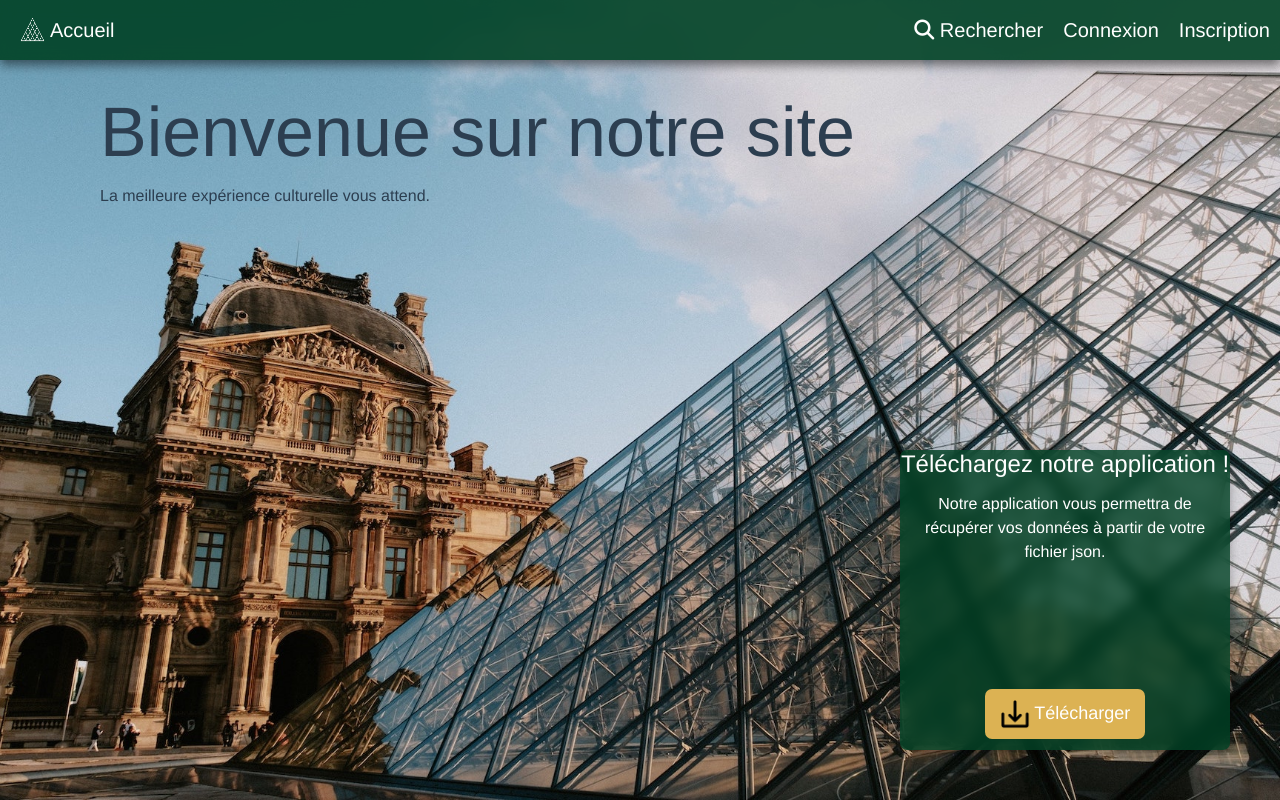
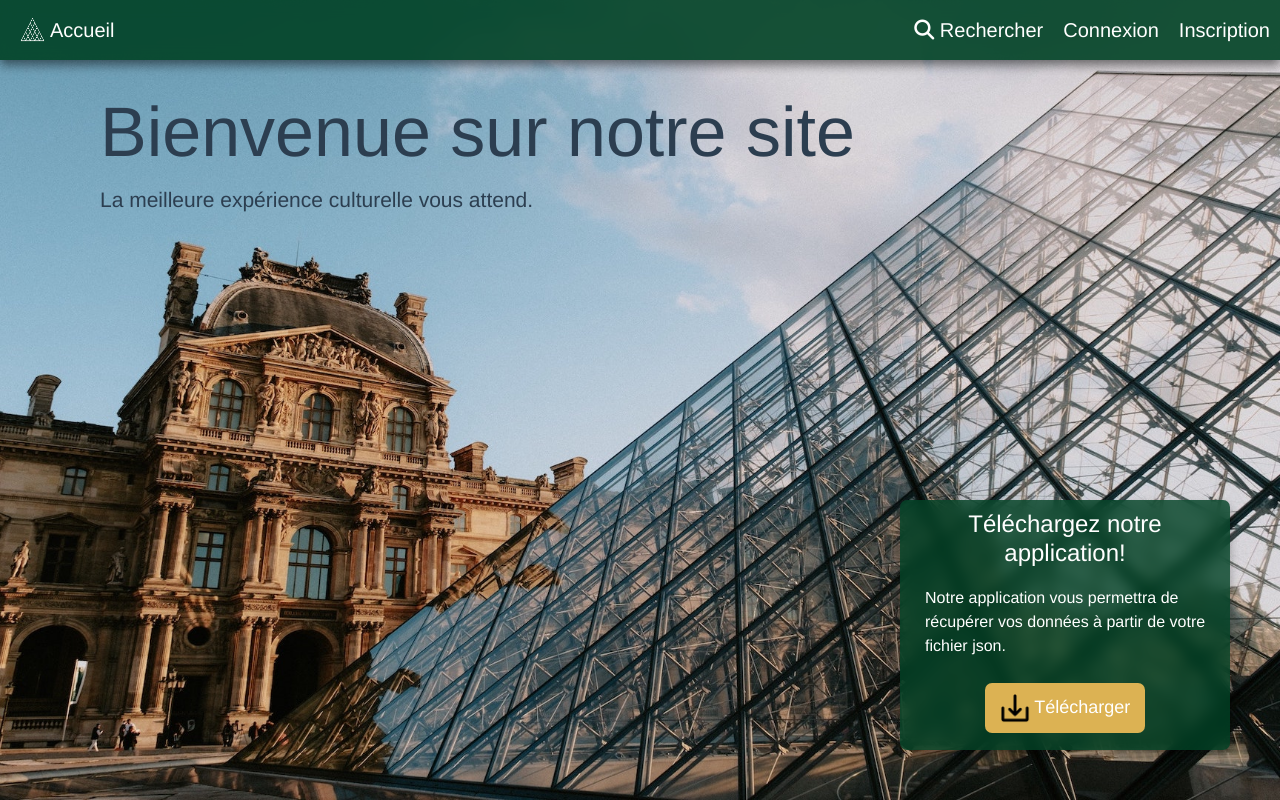
Before and after one commit to PauloMoq/SAE5A-01, a Vue app in the folder frontend/: page /#/ in a window 1280 px wide. Built offline with nearby package versions, Linux system fonts and the light colour scheme; what vue-sweetalert2 would draw is missing.

Commit message:
[SAE5A-01 #56] Liaison du Front avec le back

```diff
--- a/frontend/src/views/HomePage.vue
+++ b/frontend/src/views/HomePage.vue
@@ -5,13 +5,13 @@
       <div class="hero">
         <div class="hero-content">
           <h1>Bienvenue sur notre site</h1>
-          <p>La meilleure expérience culturelle vous attend.</p>
+          <p id="description">La meilleure expérience culturelle vous attend.</p>
         </div>
 
         <div class="container-application">
-          <h4>Téléchargez notre application !</h4>
+          <h4>Téléchargez notre application!</h4>
           <p>Notre application vous permettra de récupérer vos données à partir de votre fichier json.</p>
-          <a href="https://raw.githubusercontent.com/Moquequette/SAE5A-01/main/Appli%20Python/MushRoomPy/MushRoomPy.exe" download="MushRoomPy.exe" id="button_dl">
+          <a href="" download="MushRoomPy.exe" id="button_dl">
             <img src="../assets/telecharger.png" alt="logo telecharger">
             Télécharger
           </a>
@@ -61,10 +61,13 @@ h1 {
   margin-bottom: 10px;
 }
 
+#description {
+  font-size: 21px;
+}
 .container-application {
   position: absolute;
   width: 330px;
-  height: 300px;
+  height: 250px;
   bottom: 50px;
   right: 50px;
   text-align: center;
@@ -75,8 +78,12 @@ h1 {
   backdrop-filter: blur(7px); /* Effet de flou */
 }
 
+.container-application h4{
+  padding: 10px;
+}
 .container-application p {
-  padding: 5px;
+  text-align: left;
+  margin-left: 25px;
 }
 
 .container-application img {
@@ -93,7 +100,7 @@ h1 {
   height: 50px;
   margin-left: auto;
   margin-right: auto;
-  margin-top: 120px;
+  margin-top: 25px;
   font-size: 18px;
   text-decoration: none;
   color: white;
--- a/frontend/src/views/SearchPage.vue
+++ b/frontend/src/views/SearchPage.vue
@@ -62,12 +62,13 @@
 
       <div class="date-filter">
         <div class="date-inputs">
-          <h4 id="DateDebut" for="startDate">Date de début</h4>
+          <h4 id="DateDebut" for="startDate">Année de début</h4>
           <img src="../assets/horloge.png" id="horloge1" alt="Icône horloge">
-          <input  type="date" id="startDate" v-model="startDate">
-          <h4 id="DateFin" for="endDate">Date de fin</h4>
+          <input id="startDate" type="text" @input="updateStartDate" maxlength="4" oninput="this.value=this.value.replace(/[^0-9]/g,'')" pattern="[0-9]*">
+          <h4 id="DateFin" for="endDate">Année de fin</h4>
           <img src="../assets/horloge.png" id="horloge2" alt="Icône horloge">
-          <input  type="date" id="endDate" v-model="endDate">
+          <input id="endDate" type="text" @input="updateEndDate" maxlength="4" oninput="this.value=this.value.replace(/[^0-9]/g,'')" pattern="[0-9]*">
+
         </div>
       </div>
 
@@ -158,6 +159,12 @@ export default {
         this.selectedRegions.splice(index, 1);
       }
     },
+    updateStartDate(event) {
+      this.startDate = [event.target.value];
+    },
+    updateEndDate(event) {
+      this.endDate = [event.target.value];
+    },
     search() {
       // Vérifiez que les champs obligatoires sont renseignés
       if (this.selectedAuthors.length === 0 && this.selectedTitles.length === 0 && this.selectedSupports.length === 0 && this.selectedRegions.length === 0) {
@@ -166,21 +173,21 @@ export default {
       }
 
       // construction de la requête avec les filtres
-      // vérifier que startDate et endDate fonctionne
+      // uniquement avec le 1er champ des filtres
       const query ={
-        "date_debut": this.startDate[0],
-        "date_fin": this.endDate[0],
-        "artiste": this.selectedAuthors[0],
-        "zone_geo": this.selectedRegions[0],
-        "support": this.selectedSupports[0],
-        "titre": this.selectedTitles[0]
+        "date_debut": this.startDate==undefined ? '' : this.startDate[0],
+        "date_fin": this.endDate==undefined ? '' : this.endDate[0],
+        "artiste": this.selectedAuthors[0]==undefined ? '' : this.selectedAuthors[0],
+        "zone_geo": this.selectedRegions[0]==undefined ? '' : this.selectedRegions[0],
+        "support": this.selectedSupports[0]==undefined ? '' : this.selectedSupports[0],
+        "titre": this.selectedTitles[0]==undefined ? '' : this.selectedTitles[0],
       }
 
       // Affichez le message "Téléchargement en cours"
       this.downloading = true;
 
       // Envoyez la requête à l'API
-      axios.get('http://localhost:3000/getObjects', query)
+      axios.get('http://localhost:3000/getObjects', { params: query })
         .then(response => {
           this.jsonResponse = response.data;
           console.log("ok")
@@ -372,7 +379,9 @@ h1 {
   position: absolute;
   top:352px;
   left:700px;
-  font-size: 19px;
+  font-size: 18px;
+  width: 80px;
+
 }
 #horloge1 {
   position: absolute;
@@ -389,7 +398,8 @@ h1 {
   position: absolute;
   top:352px;
   left:1140px;
-  font-size: 19px;
+  font-size: 18px;
+  width: 80px;
 }
 #horloge2 {
   position: absolute;
@@ -399,15 +409,14 @@ h1 {
 
 .date-filter img{
  margin-top:15px;
- margin-right: 8px;
- margin-left:10px;
- width: 42px;
- height: 42px;
+ margin-left:12px;
+ width: 39px;
+ height: 39px;
  color : white;
  background-color: #dcb253;
  border-top-left-radius: 5px;
  border-bottom-left-radius: 5px;
- padding: 4px;
+ padding: 8px;
 }
 
 
```
Also changed, not shown: 1 other file (tests, documents, lock files or other folders).
